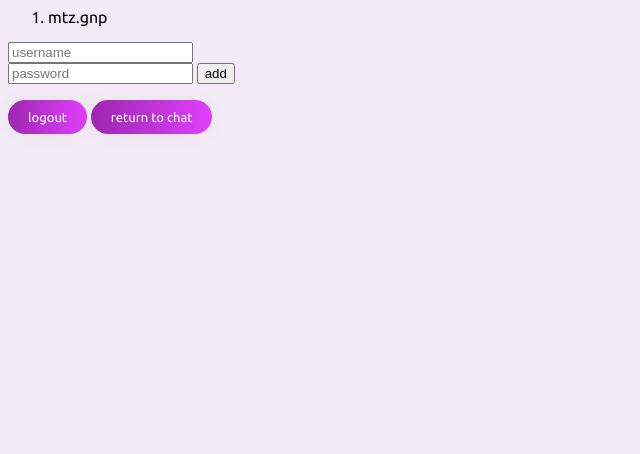
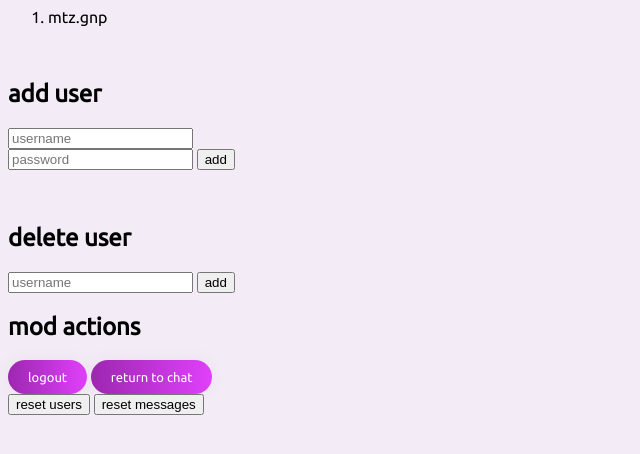
Before and after one commit to MTZGNP/webchat, a Flask app: page /admin in a window 1280 px wide. Shown: the top 454 px of the page, without its empty margins (0-640 px from the left). Run offline with Flask 2, Linux system fonts and the light colour scheme; the visitor is signed in with stand-in values (Sample User, id 1).

Commit message:
v2
semi-definetive version , with well formatted code , replaced <input> with <textarea. and added admin functionality

```diff
--- a/app.py
+++ b/app.py
@@ -1,27 +1,57 @@
 import hashlib
 
-from flask import Flask,session,render_template,request,redirect,url_for,jsonify
+from flask import Flask, session, render_template, request, redirect, url_for, jsonify
 import os
 from datetime import datetime
+
 app = Flask(__name__)
 app.secret_key = os.urandom(64)
+
+
 def encrypt(hash_string):
     return hashlib.sha256(hash_string.encode()).hexdigest()
-messages = [["","",""]]*8
+
+
+messages = [["", "", ""]] * 8
 users = {
-    "mtz.gnp":"0d945621a8ae7755c3c1c8b0ff9c60e9de3ab199e9376cb127430151c2b50065"
+    "mtz.gnp": "0d945621a8ae7755c3c1c8b0ff9c60e9de3ab199e9376cb127430151c2b50065"
 }
 
-@app.route("/admin" ,methods = ["GET","POST"])
-def admin():
+@app.route("/dump")
+def dump():
+    if session.get("nickname") == "mtz.gnp" and session.get("logged_in") :
+        return jsonify(users)
+    return "401 unauthorized"
+@app.route("/admin", methods=["GET"])
+def adminpage():
     if session.get("nickname") == "mtz.gnp":
-        if request.method == "POST":
-            users[request.form["un"]]=encrypt(request.form["pw"])
-            print(users)
-        return render_template("adminpage.html",uns = users.keys())
+        return render_template("adminpage.html", uns=users.keys())
     else:
         return redirect(url_for('home'))
-@app.route("/send" , methods=["POST"])
+
+
+@app.route("/adminaction", methods=["POST"])
+def adminaction():
+    global users
+    global messages
+    if session.get("nickname") == "mtz.gnp":
+        if request.args["action"] == "add":
+            users[request.form["un"]] = encrypt(request.form["pw"])
+        elif request.args["action"] == "remove":
+            users.pop(request.form["un"])
+        elif request.args["action"] == "reset":
+            if request.form["reset"] == "users":
+                users = {
+                    "mtz.gnp": "0d945621a8ae7755c3c1c8b0ff9c60e9de3ab199e9376cb127430151c2b50065"
+                }
+            elif request.form["reset"] == "messages":
+                messages = [["", "", ""]] * 8
+        return redirect(url_for('adminpage'))
+    else:
+        return redirect(url_for('home'))
+
+
+@app.route("/send", methods=["POST"])
 def send():
     if session.get('logged_in'):
         dateTimeObj = datetime.now()
@@ -30,33 +60,41 @@ def send():
         messages.append((session["nickname"], timestampStr, request.form["message"]))
         return "202 success"
     return "401 unauthorized"
+
+
 @app.route("/")
 def home():
     if not session.get('logged_in'):
         return render_template("login.html")
     else:
-        return render_template("chat.html",messages = messages)
+        return render_template("chat.html", messages=messages)
+
 
 @app.route("/chat", methods=["GET"])
 def renderchat():
     if not session.get('logged_in'):
         return redirect(url_for('home'))
     else:
-        return render_template("chatrenderer.html",messages = messages)
-@app.route("/login",methods=["POST"])
+        return render_template("chatrenderer.html", messages=messages)
+
+
+@app.route("/login", methods=["POST"])
 def login():
     if request.form["un"] in users.keys():
         if encrypt(request.form["pw"]) == users[request.form["un"]]:
-            session['logged_in'] =True
+            session['logged_in'] = True
             session['nickname'] = request.form["un"]
-            print (request.form["un"],"logged in")
+            print(request.form["un"], "logged in")
     return redirect(url_for('home'))
     return home()
-@app.route("/logout",methods=["GET"])
+
+
+@app.route("/logout", methods=["GET"])
 def logout():
     session['logged_in'] = False
-    session['nickname'] =None
+    session['nickname'] = None
     return redirect(url_for('home'))
+
+
 if __name__ == "__main__":
-
     app.run()
--- a/templates/adminpage.html
+++ b/templates/adminpage.html
@@ -13,15 +13,29 @@
     {%for un in uns%}
     <li>{{un}}</li>
     {%endfor%}
-  </ol>
-  <form class="" action="/admin" method="post">
+  </ol><br>
+  <h2>add user</h2>
+  <form class="" action="/adminaction?action=add" method="post">
     <input type="text" name="un" value="" placeholder="username"><br>
     <input type="password" name="pw" value=""placeholder="password">
     <button type="submit" name="button">add</button>
   </form>
+  <br>
+  <h2>delete user</h2>
+  <form class="" action="/adminaction?action=remove" method="post">
+    <input type="text" name="un" value="" placeholder="username">
+    <button type="submit" name="button">add</button>
+  </form>
   <span>
+
+  <h2>mod actions</h2>
   <a href="/logout"><button class="send"type="button" name="button">logout</button></a>
   <a href="/"><button class = "send"  type="button" name="button">return to chat</button></a>
-  </span>
+  <form action="adminaction?action=reset" method="post">
+  <button type="submit" name="reset" value="users" >reset users</button>
+<button type="submit" name="reset" value="messages">reset messages</button>
+</form>
+</form>
+</span>
 </body>
 </html>
--- a/templates/chat.html
+++ b/templates/chat.html
@@ -22,7 +22,7 @@
   <center>
 
     <form class="form" id="sticky" style="position:sticky;" action="/send" method="post">
-      <input id="box" class="msgbox" type="text" name="message" value="">
+      <textarea id="box" class="msgbox" type="text" name="message" value="">
       <button id = "send" class="send" type="button" name="button">send</button>
     </form>
     <span>
```
Also changed, not shown: 1 other file.
